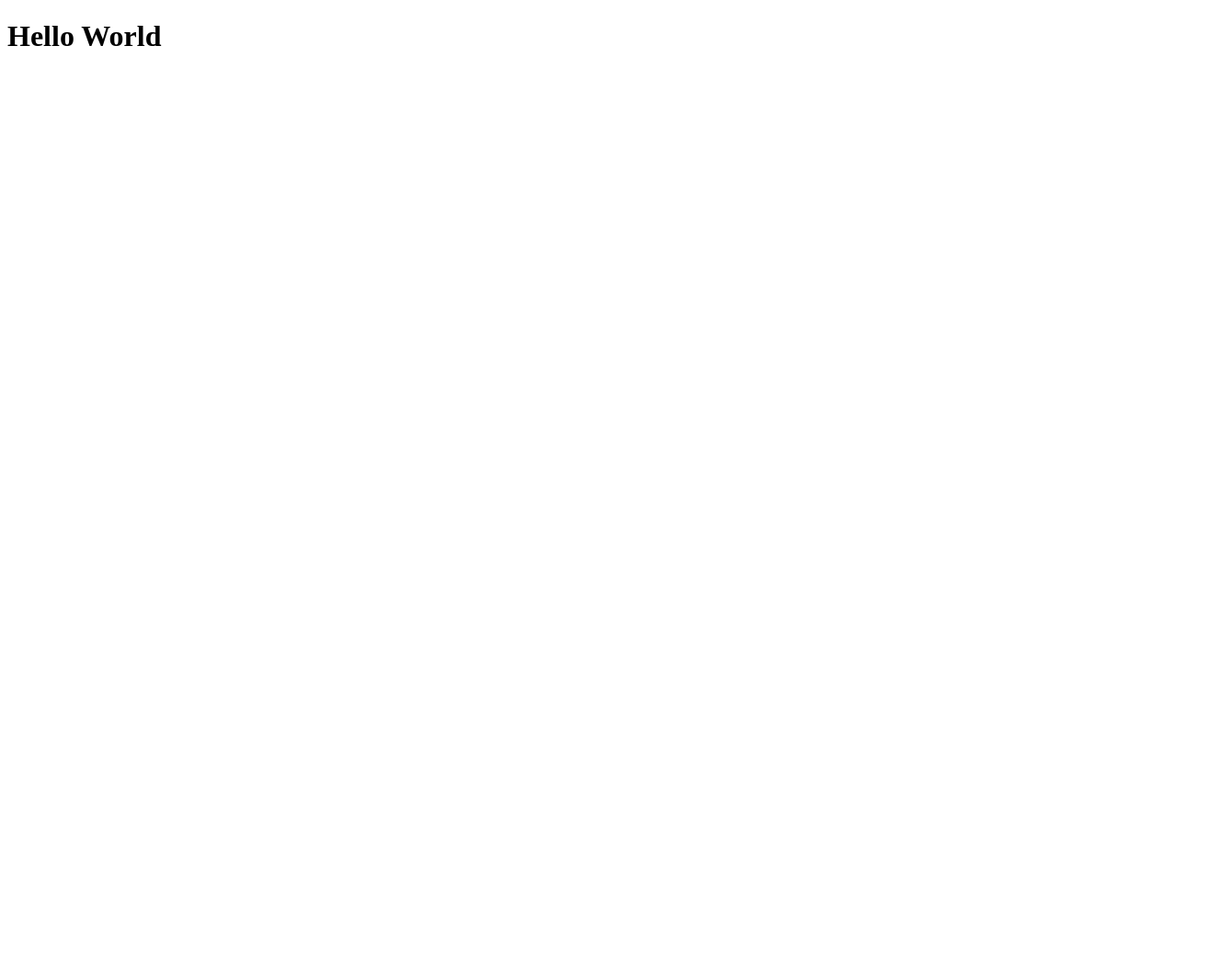
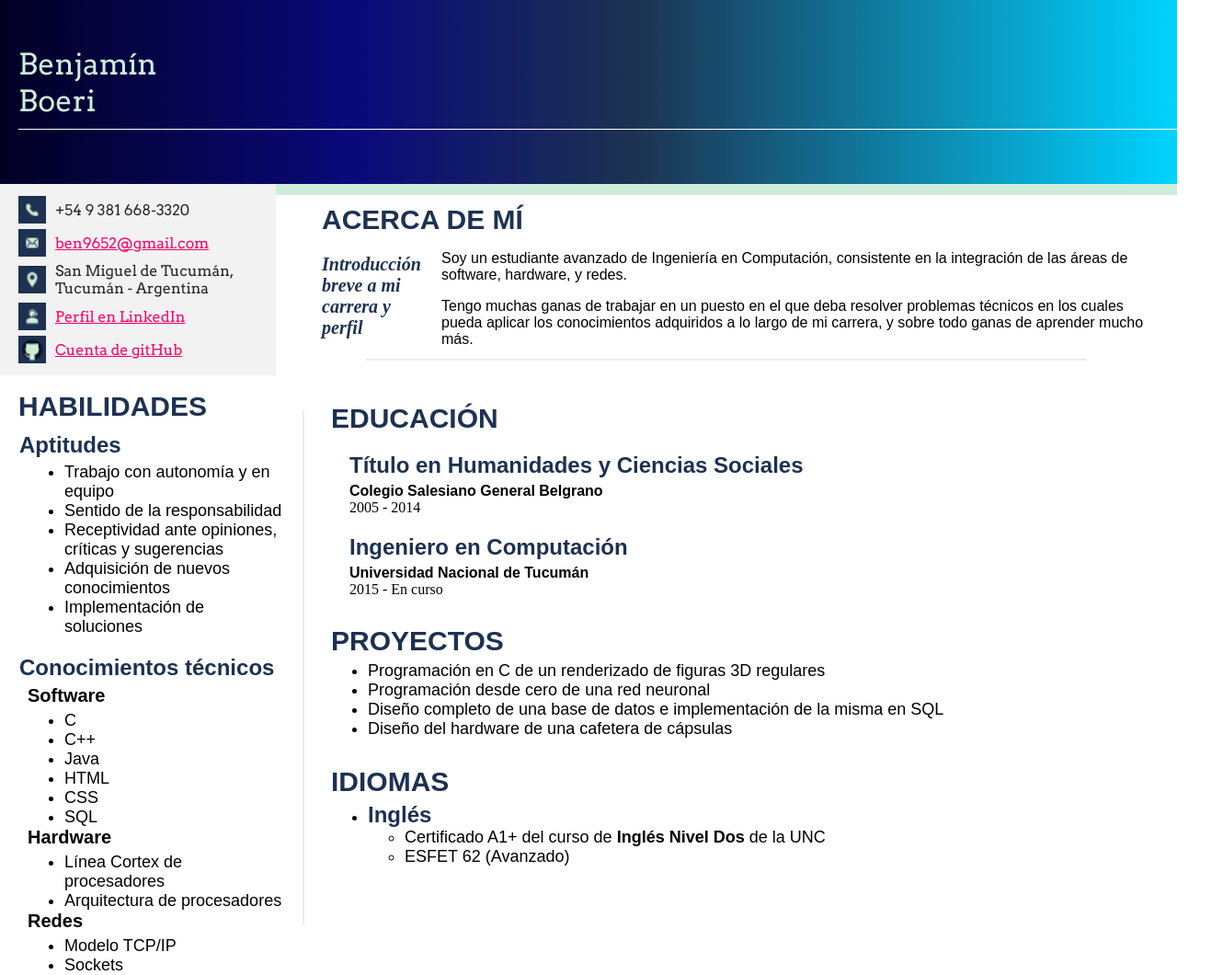
Before and after one commit to ben9652/proyecto-arg-programa, a plain HTML site: page index.html in a window 1280 px wide. Shown: the whole page at 92% size, 1330 px wide, since content can reach past the window. Before the commit the page ends 800 px from the top, so only its background shows below. Drawn offline with Linux system fonts and the light colour scheme; a web font is replaced by a local one.

Commit message:
CV hecho

```diff
--- a/index.html
+++ b/index.html
@@ -1,12 +1,156 @@
 <!DOCTYPE html>
-<html lang="en">
+<html lang="es">
 <head>
-    <meta charset="UTF-8">
-    <meta http-equiv="X-UA-Compatible" content="IE=edge">
-    <meta name="viewport" content="width=device-width, initial-scale=1.0">
-    <title>Document</title>
+  <meta charset="UTF-8">
+  <meta http-equiv="X-UA-Compatible" content="IE=edge">
+  <meta name="viewport" content="width=device-width, initial-scale=1.0">
+  <link rel="stylesheet" href="./styles/estilos.css">
+  <link rel="preconnect" href="https://fonts.googleapis.com">
+  <link rel="preconnect" href="https://fonts.gstatic.com" crossorigin>
+  <link href="https://fonts.googleapis.com/css2?family=Arvo&display=swap" rel="stylesheet">
+  <link href="https://fonts.cdnfonts.com/css/corbel" rel="stylesheet">
+  <title>CV Benjamín Boeri</title>
 </head>
 <body>
-    <h1>Hello World</h1>
+  <header>
+    <h1 class="my_name">Benjamín Boeri</h1>
+    <div class="header_line"></div>
+  </header>
+
+  <section class="secciones">
+    <section class="my_data">
+        <div class="my_data item">
+          <img class="icono_dato" src="./img/phone.png" alt="phone">
+          <div class="dato">+54 9 381 668-3320</div>
+        </div>
+
+        <div class="my_data item">
+          <img class="icono_dato" src="./img/mail.png" alt="mail">
+          <div class="dato"><a href="mailto:ben9652@gmail.com" target="_blank">ben9652@gmail.com</a></div>
+        </div>
+
+        <div class="my_data item">
+          <img class="icono_dato" src="./img/location.png" alt="location">
+          <div class="dato">San Miguel de Tucumán, Tucumán - Argentina</div>
+        </div>
+
+        <div class="my_data item">
+          <img class="icono_dato" src="./img/linkedin.png" alt="linkedin">
+          <div class="dato"><a href="https://www.linkedin.com/in/benjamín-boeri-9965311b2/" target="_blank">Perfil en LinkedIn</a></div>
+        </div>
+
+        <div class="my_data item">
+          <img class="icono_dato" src="./img/github.png" alt="github">
+          <div class="dato"><a href="https://github.com/ben9652" target="_blank">Cuenta de gitHub</a></div>
+        </div>
+    </section>
+
+    <article class="introduccion_a_mi">
+      <div class="introduccion_a_mi rectangulo"></div>
+      <h1 class="introduccion_a_mi titulo_seccion">ACERCA DE MÍ</h1>
+      <div class="introduccion_a_mi seccion_introduccion">
+        <h3 class="introduccion_a_mi descripcion_texto">Introducción breve a mi carrera y perfil</h3>
+        <div class="introduccion_a_mi texto">
+          <p>Soy un estudiante avanzado de Ingeniería en Computación, consistente en la integración de las áreas de software, hardware, y redes.</p>
+          <p>Tengo muchas ganas de trabajar en un puesto en el que deba resolver problemas técnicos en los cuales pueda aplicar los conocimientos adquiridos a lo largo de mi carrera, y sobre todo ganas de aprender mucho más.</p>
+        </div>
+      </div>
+      <div class="introduccion_a_mi linea"></div>
+    </article>
+  </section>
+
+  <section class="hab_y_conoc">
+    <h1 class="hab_y_conoc titulo">HABILIDADES</h1>
+    <article class="habilidades">
+      <h3>Aptitudes</h3>
+      <ul>
+        <li>Trabajo con autonomía y en equipo</li>
+        <li>Sentido de la responsabilidad</li>
+        <li>Receptividad ante opiniones, críticas y sugerencias</li>
+        <li>Adquisición de nuevos conocimientos</li>
+        <li>Implementación de soluciones</li>
+      </ul>
+    </article>
+
+    <section class="conocimientos">
+      <h3>Conocimientos técnicos</h3>
+      <article>
+        <h4>Software</h4>
+        <ul>
+          <li>C</li>
+          <li>C++</li>
+          <li>Java</li>
+          <li>HTML</li>
+          <li>CSS</li>
+          <li>SQL</li>
+        </ul>
+      </article>
+      <article>
+        <h4>Hardware</h4>
+        <ul>
+          <li>Línea Cortex de procesadores</li>
+          <li>Arquitectura de procesadores</li>
+        </ul>
+      </article>
+      <article>
+        <h4>Redes</h4>
+        <ul>
+          <li>Modelo TCP/IP</li>
+          <li>Sockets</li>
+        </ul>
+      </article>
+    </section>
+
+    <div class="hab_y_conoc linea"></div>
+  </section>
+
+  <section class="formacion">
+    <section class="formacion educacion">
+      <h1>EDUCACIÓN</h1>
+      <article>
+        <div class="itemsEducacion">
+          <div>
+            <h3>Título en Humanidades y Ciencias Sociales</h3>
+            <h4>Colegio Salesiano General Belgrano</h4>
+            <p>2005 - 2014</p>
+          </div>
+          <div>
+            <h3>Ingeniero en Computación</h3>
+            <h4>Universidad Nacional de Tucumán</h4>
+            <p>2015 - En curso</p>
+          </div>
+        </div>
+      </article>
+    </section>
+
+    <section class="formacion proyectos">
+      <h1>PROYECTOS</h1>
+      <article class="itemsProyectos">
+        <ul>
+          <li>Programación en C de un renderizado de figuras 3D regulares</li>
+          <li>Programación desde cero de una red neuronal</li>
+          <li>Diseño completo de una base de datos e implementación de la misma en SQL</li>
+          <li>Diseño del hardware de una cafetera de cápsulas</li>
+        </ul>
+      </article>
+    </section>
+
+    <section class="formacion idiomas">
+      <h1>IDIOMAS</h1>
+      <article class="itemsIdiomas">
+        <section>
+          <ul>
+            <li>
+              <h3>Inglés</h3>
+              <ul>
+                <li>Certificado A1+ del curso de <b>Inglés Nivel Dos</b> de la UNC</li>
+                <li>ESFET 62 (Avanzado)</li>
+              </ul>
+            </li>
+          </ul>
+        </section>
+      </article>
+    </section>
+  </section>
 </body>
 </html>
--- /dev/null
+++ b/styles/estilos.css
@@ -0,0 +1,229 @@
+body {
+    margin: 0px;
+}
+
+header {
+    background: rgb(2,0,36);
+    background: linear-gradient(90deg, rgba(2,0,36,1) 0%, rgba(9,9,121,1) 30%, rgba(29,50,81,1) 54%, rgba(0,212,255,1) 100%);
+    color: rgb(205,237,218);
+    height: 200px;
+    width: 100%;
+}
+
+.my_name {
+    margin: 0px;
+    font-family: 'Arvo', serif;
+    position: relative;
+    font-weight: 100;
+    top: 25%;
+    left: 20px;
+    width: 140px;
+    height: 80px;
+}
+
+.header_line {
+    border-bottom: 1px solid white;
+    width: 100%;
+    position: relative;
+    top: 30%;
+    left: 20px;
+}
+
+/* Aquí comienza la información sobre mí */
+.secciones {
+    display: flex;
+    align-items: flex-start;
+}
+
+.my_data {
+    background-color: rgb(242,242,242);
+    font-family: 'Arvo', serif;
+    font-size: medium;
+    color: rgb(38,38,38);
+    width: 300px;
+    padding-top: 10px;
+    padding-bottom: 10px;
+}
+
+.icono_dato {
+    width: 30px;
+    height: 30px;
+    padding-right: 10px;
+}
+
+.my_data.item {
+    display: flex;
+    align-items: center;
+    padding-top: 1%;
+    padding-bottom: 1%;
+    padding-left: 20px;
+    width: calc(100% - 20px);
+}
+
+.my_data a {
+    color: rgb(254,0,102);
+}
+
+.my_data a:active {
+    color: rgb(1,255,153);
+    background-color: black;
+}
+
+.introduccion_a_mi {
+    width: calc(100% - 300px);
+    position: relative;
+}
+
+.introduccion_a_mi.rectangulo {
+    width: 100%;
+    height: 12px;
+    margin-bottom: 10px;
+    background-color: rgb(205,237,218);
+}
+
+.introduccion_a_mi.titulo_seccion {
+    font-family: 'Corbel', sans-serif;
+    font-size: 30px;
+    color: rgb(29,50,81);
+    padding-left: 50px;
+    margin: 0;
+}
+
+.introduccion_a_mi.seccion_introduccion {
+    width: 100%;
+    display: flex;
+    align-items: flex-start;
+    padding-left: 50px;
+}
+
+.introduccion_a_mi.descripcion_texto {
+    color: rgb(29,50,81);
+    width: 100px;
+    font-size: 20px;
+    font-style: italic;
+}
+
+.introduccion_a_mi.texto {
+    padding-left: 30px;
+    width: calc(100% - 200px);
+    font-family: 'Corbel', sans-serif;
+}
+
+.introduccion_a_mi.linea {
+    border-bottom: 1px solid rgb(217,217,217);
+    position: absolute;
+    bottom: 1%;
+    left: 50%;
+    transform: translate(-50%, -50%);
+    width: 80%;
+}
+
+.hab_y_conoc {
+    position: absolute;
+    width: 300px;
+    padding-left: 10px;
+    top: 450px;
+    float: left;
+}
+
+.hab_y_conoc.linea {
+    background-color: rgb(217,217,217);
+    height: 1px;
+    width: 550px;
+    transform: rotate(90deg);
+    position: absolute;
+    top: 275px;
+    left: 50px;
+}
+
+.hab_y_conoc.titulo {
+    position: absolute;
+    top: -50px;
+    font-family: 'Corbel', sans-serif;
+    font-size: 30px;
+    color: rgb(29,50,81);
+    /* text-align: center; */
+    border-right: 0px;
+}
+
+.hab_y_conoc h3 {
+    font-family: 'Corbel', sans-serif;
+    font-size: 24px;
+    color: rgb(29,50,81);
+    margin-top: 20px;
+    margin-bottom: 5px;
+    padding-left: 11px;
+}
+
+.hab_y_conoc h4 {
+    font-family: 'Corbel', sans-serif;
+    font-size: 20px;
+    padding-left: 20px;
+    margin: 0;
+    margin-bottom: 5px;
+}
+
+.hab_y_conoc ul {
+    font-family: 'Corbel', sans-serif;
+    margin-top: 0;
+    font-size: 18px;
+    margin: 0;
+    padding-left: 60px;
+}
+
+.formacion {
+    /* top: 430px; */
+    float: right;
+    width: calc(100% - 180px);
+}
+
+.formacion h1 {
+    font-family: 'Corbel', sans-serif;
+    font-size: 30px;
+    color: rgb(29,50,81);
+    margin-bottom: 5px;
+}
+
+.formacion h3 {
+    font-family: 'Corbel', sans-serif;
+    font-size: 24px;
+    color: rgb(29,50,81);
+    margin-top: 20px;
+    margin-bottom: 5px;
+}
+
+.formacion h4 {
+    font-family: 'Corbel', sans-serif;
+    margin: 0;
+}
+
+.formacion p {
+    margin: 0;
+}
+
+.itemsEducacion {
+    padding-left: 20px;
+}
+
+.itemsProyectos {
+    font-family: 'Corbel', sans-serif;
+    margin-top: 0;
+    font-size: 18px;
+}
+
+.itemsProyectos ul {
+    margin: 0;
+}
+
+.itemsIdiomas {
+    font-family: 'Corbel', sans-serif;
+    font-size: 18px;
+}
+
+.itemsIdiomas ul {
+    margin: 0;
+}
+
+.itemsIdiomas h3 {
+    margin: 0;
+}
```
Also changed, not shown: img/github.png (added), img/linkedin.png (added), img/location.png (added), img/mail.png (added), img/phone.png (added).
